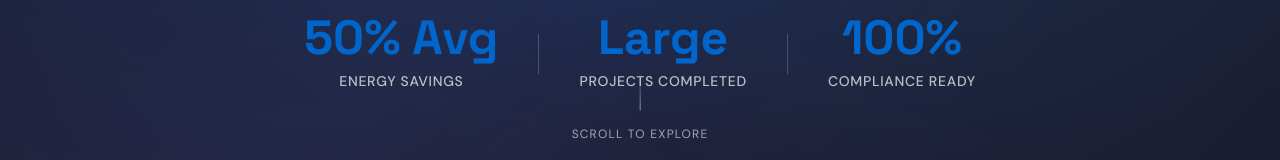
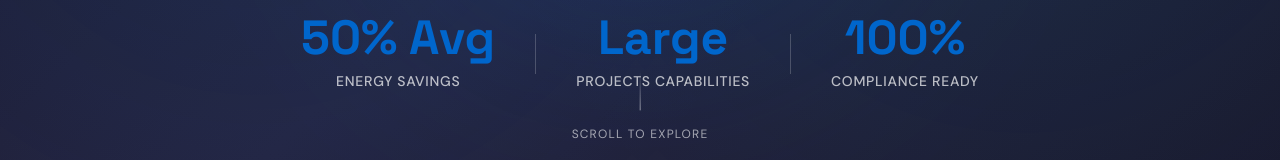
Before and after one commit to CuriousUknownDev/chat-codex-lumins-build, a Next.js app: page / in a window 1280 px wide. Shown: the part 616-776 px from the top of the page. Built offline with nearby package versions, Linux system fonts and the light colour scheme.

Commit message:
Update page.tsx

```diff
--- a/app/page.tsx
+++ b/app/page.tsx
@@ -48,7 +48,7 @@ export default function Home() {
 
             <div className="stat-item">
               <div className="stat-number">Large</div>
-              <div className="stat-label">Projects Completed</div>
+              <div className="stat-label">Projects Capabilities</div>
             </div>
 
             <div className="stat-divider"></div>
```
